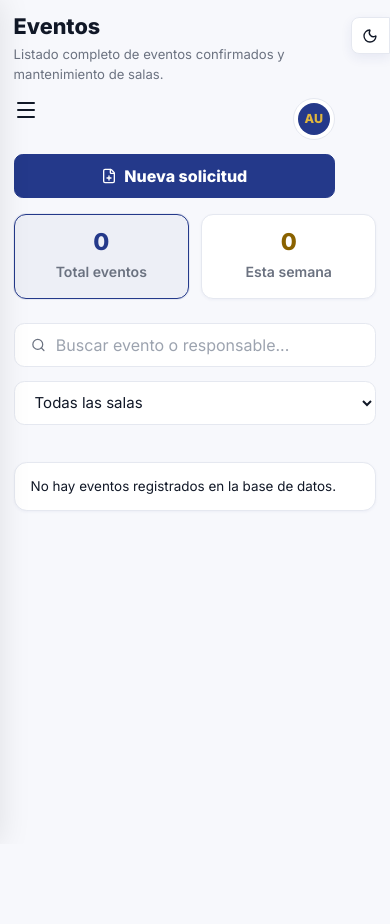
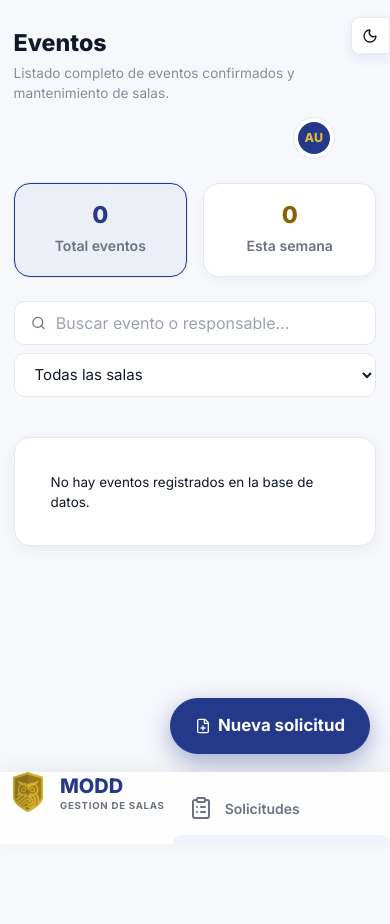
Before and after one commit to Danielalvarezt6/modd-gestion-salas, a FastAPI app: template app/templates/eventos.html in a window 390 px wide. Before the commit the page ends 511 px from the top, so only its background shows below. Run offline with FastAPI, Linux system fonts and the light colour scheme; the template is opened without the code that fills it, so the values that code supplies are empty; parts of the project's set-up code (start-up, migrations or seed data) failed here and were passed over; some libraries are stand-ins or nearby versions.

Commit message:
Mejorar diseño en celular tipo App

```diff
--- a/app/static/css/custom.css
+++ b/app/static/css/custom.css
@@ -2050,6 +2050,109 @@ select:focus {
 @media (max-width: 768px) {
   body {
     overflow-x: hidden;
+    padding-bottom: 80px; /* Space for the bottom nav */
+  }
+
+  /* ── 1. BOTTOM NAVIGATION (App-like) ── */
+  .app-sidebar, .admin-sidebar, .sidebar {
+    position: fixed !important;
+    bottom: 0 !important;
+    left: 0 !important;
+    top: auto !important;
+    width: 100% !important;
+    height: 72px !important;
+    transform: none !important;
+    flex-direction: row !important;
+    padding: 0 !important;
+    z-index: 1000 !important;
+    background: rgba(255, 255, 255, 0.85) !important;
+    backdrop-filter: blur(16px) !important;
+    -webkit-backdrop-filter: blur(16px) !important;
+    border-top: 1px solid var(--border) !important;
+    border-right: none !important;
+    box-shadow: 0 -4px 20px rgba(0,0,0,0.06) !important;
+    justify-content: space-around !important;
+    align-items: center !important;
+  }
+
+  [data-theme="dark"] .app-sidebar,
+  [data-theme="dark"] .admin-sidebar,
+  [data-theme="dark"] .sidebar {
+    background: rgba(20, 20, 25, 0.85) !important;
+  }
+
+  /* Hide headers and footers in bottom nav */
+  .sidebar-brand, .admin-sidebar-header, .sidebar-divider, .admin-sidebar-footer, .sidebar-footer {
+    display: none !important;
+  }
+
+  .sidebar-nav, .admin-sidebar-nav {
+    flex-direction: row !important;
+    width: 100% !important;
+    justify-content: space-around !important;
+    align-items: center !important;
+    padding: 0 0.5rem !important;
+    gap: 0 !important;
+  }
+
+  .sidebar-nav a, .admin-sidebar-nav a {
+    flex-direction: column !important;
+    padding: 0.5rem 0 !important;
+    gap: 0.35rem !important;
+    flex: 1 !important;
+    text-align: center !important;
+    font-size: 0.65rem !important;
+    font-weight: 700 !important;
+    border-radius: 0 !important;
+    background: transparent !important;
+  }
+
+  .sidebar-nav a i, .admin-sidebar-nav a i {
+    margin: 0 auto !important;
+    width: 1.35rem !important;
+    height: 1.35rem !important;
+  }
+
+  .sidebar-nav a.active, .admin-sidebar-nav a.active {
+    color: var(--blue-600, #24398A) !important;
+  }
+
+  [data-theme="dark"] .sidebar-nav a.active,
+  [data-theme="dark"] .admin-sidebar-nav a.active {
+    color: var(--blue-600, #8da8ff) !important;
+  }
+
+  /* Hide the hamburger toggle buttons completely */
+  .sidebar-toggle, .admin-menu-toggle {
+    display: none !important;
+  }
+
+  .admin-shell, .page-shell {
+    display: block !important;
+    min-height: 100vh;
+  }
+
+  /* ── 2. FLOATING ACTION BUTTON (FAB) ── */
+  #calendar-new-event,
+  #quick-new-event,
+  .admin-topbar-actions .admin-primary-button {
+    position: fixed !important;
+    bottom: 90px !important;
+    right: 20px !important;
+    z-index: 900 !important;
+    border-radius: 50px !important;
+    box-shadow: 0 8px 24px rgba(36, 57, 138, 0.4) !important;
+    min-height: 56px !important;
+    padding: 0 1.5rem !important;
+    font-size: 1.05rem !important;
+    font-weight: 700 !important;
+    width: auto !important;
+  }
+
+  [data-theme="dark"] #calendar-new-event,
+  [data-theme="dark"] #quick-new-event,
+  [data-theme="dark"] .admin-topbar-actions .admin-primary-button {
+    box-shadow: 0 8px 24px rgba(141, 168, 255, 0.3) !important;
   }
 
   .admin-shell,
@@ -2060,8 +2163,11 @@ select:focus {
 
   .admin-topbar,
   .topbar {
+    padding-top: 1rem !important;
+    flex-direction: column !important;
+    align-items: flex-start !important;
     gap: 0.85rem !important;
-    margin-bottom: 1rem !important;
+    margin-bottom: 1.5rem !important;
   }
 
   .admin-title,
@@ -2072,16 +2178,19 @@ select:focus {
 
   .admin-title h2,
   .topbar h2 {
-    font-size: 1.35rem !important;
+    font-size: 1.45rem !important;
+    font-weight: 800 !important;
   }
 
   .admin-title p,
   .topbar p {
-    font-size: 0.82rem !important;
-  }
-
-  .admin-topbar-actions {
+    font-size: 0.85rem !important;
+    opacity: 0.8;
+  }
+
+  .admin-topbar-actions, .topbar-right {
     width: 100%;
+    justify-content: flex-start !important;
   }
 
   .admin-user-badge {
@@ -2093,19 +2202,23 @@ select:focus {
   .modd-secondary-action,
   .modd-danger-action {
     min-height: 2.75rem;
+    border-radius: 12px;
   }
 
   .admin-stat-grid {
-    gap: 0.75rem;
+    gap: 1rem;
     grid-template-columns: repeat(2, minmax(0, 1fr));
   }
 
   .admin-stat-card {
-    padding: 1rem;
+    padding: 1.25rem;
+    border-radius: 16px;
+    box-shadow: 0 4px 12px rgba(0,0,0,0.04);
   }
 
   .admin-filter-row {
     grid-template-columns: 1fr;
+    gap: 0.5rem;
   }
 
   .admin-panel {
@@ -2121,7 +2234,7 @@ select:focus {
 
   .admin-table {
     border-collapse: separate;
-    border-spacing: 0 0.85rem;
+    border-spacing: 0 1rem;
     min-width: 0;
   }
 
@@ -2139,8 +2252,9 @@ select:focus {
   .admin-table tr {
     background: var(--surface, #fff);
     border: 1px solid var(--border, var(--color-border));
-    border-radius: 0.8rem;
-    box-shadow: var(--shadow-sm);
+    border-radius: 16px !important;
+    padding: 1.25rem !important;
+    box-shadow: 0 4px 16px rgba(0,0,0,0.05) !important;
     overflow: hidden;
   }
 
--- a/app/static/js/dashboard-calendar.js
+++ b/app/static/js/dashboard-calendar.js
@@ -17,7 +17,7 @@
   let visibleRooms = rooms.map((room) => room.id);
   let searchTerm = '';
   let fullCalendar = null;
-  let activeView = 'week';
+  let activeView = window.innerWidth <= 768 ? 'day' : 'week';
   let dragState = null;
   let activeGuide = null;
   let alertTimer = null;
@@ -27,7 +27,7 @@
   async function initCalendarModule() {
     await cargarEventosDesdeApi();
     bindControls();
-    renderWeekCalendar();
+    setCalendarView(activeView);
     initFullCalendar();
     renderFullCalendarEvents();
   }
```
Also changed, not shown: other parts of app/static/css/custom.css (+32 -4 lines).
